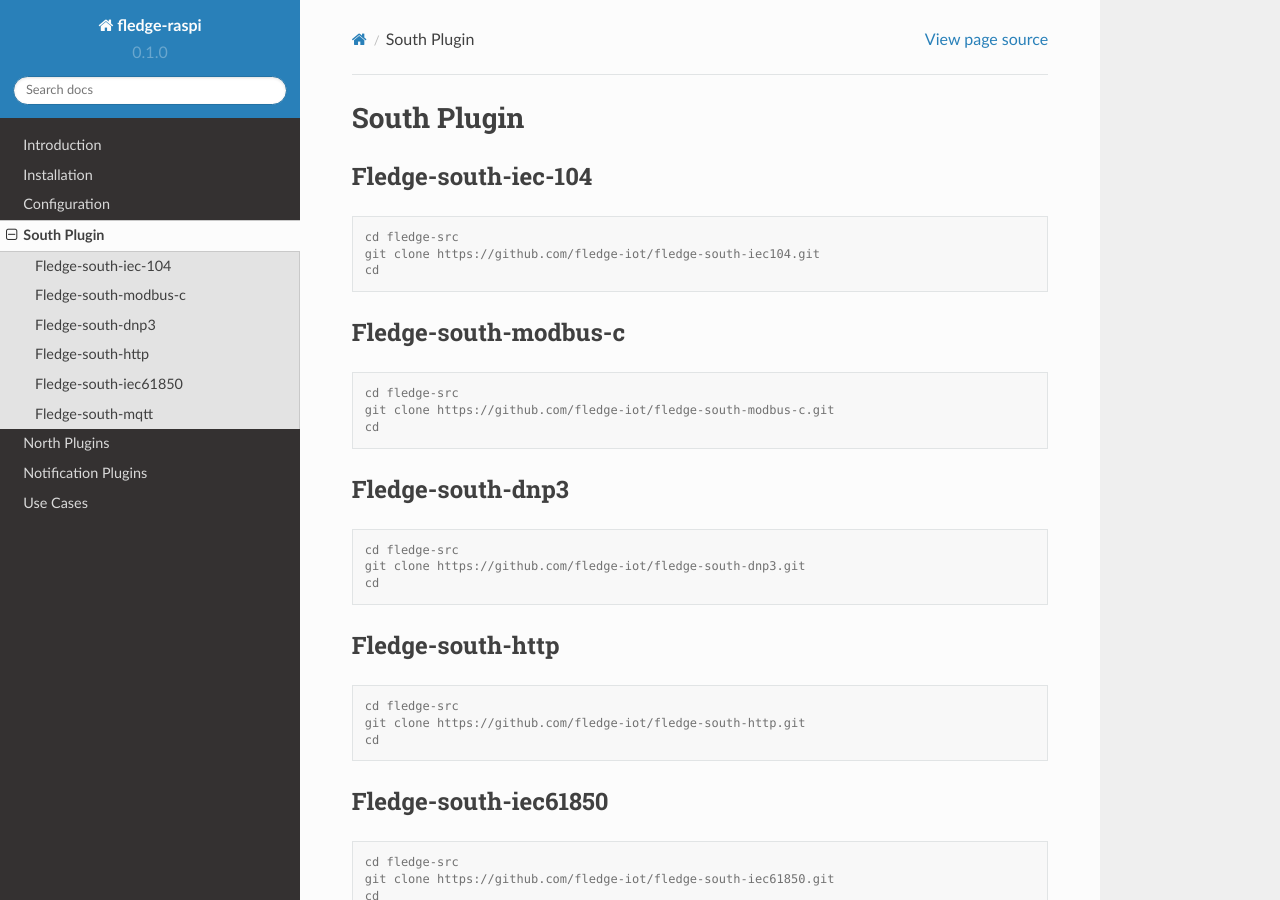
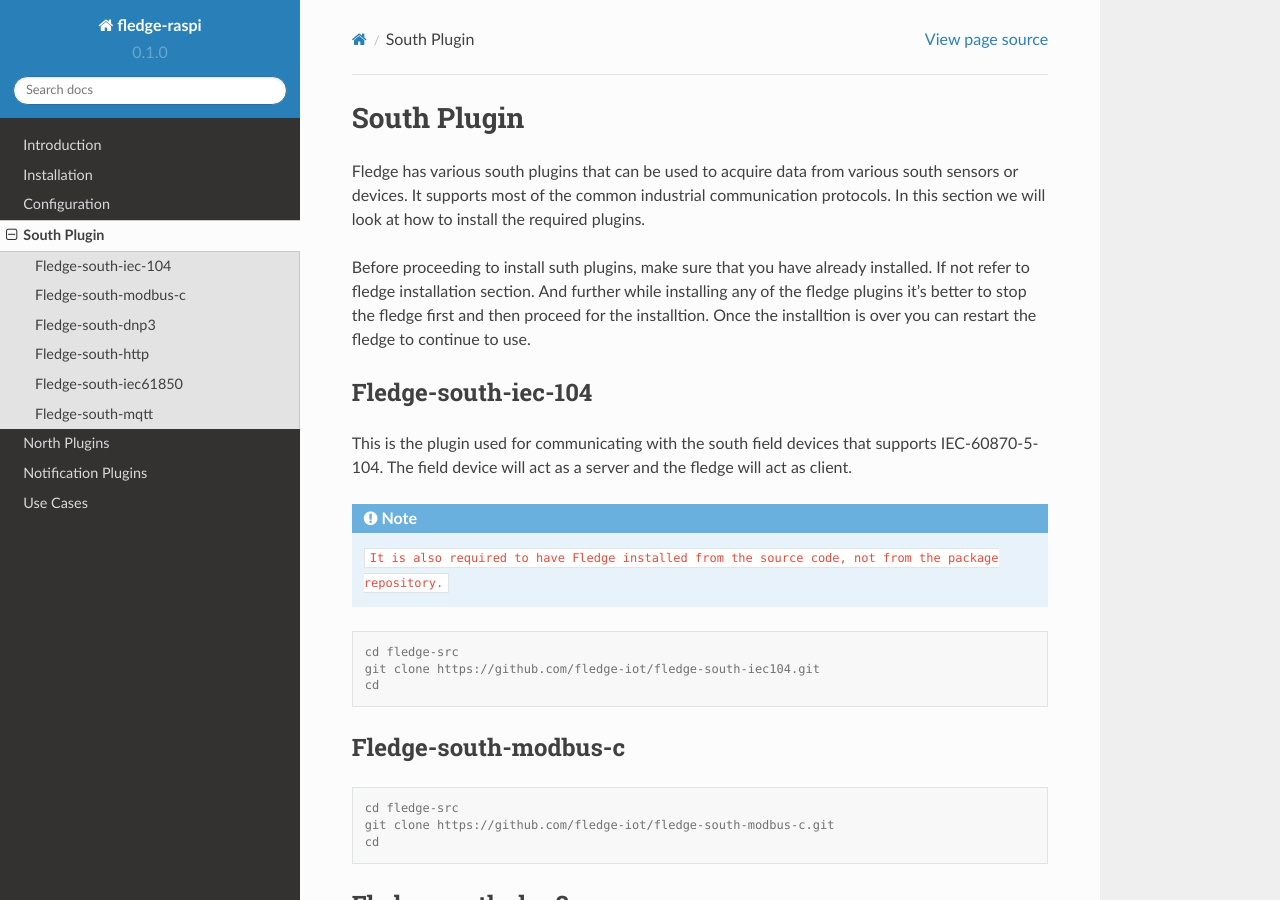
Before and after one commit to 19914039/fledgeDoc, a Sphinx documentation site: the page built from docs/source/south_plugin.rst, in a window 1280 px wide and 900 px high. Built offline with Sphinx 7.4.7 and the Read the Docs theme 2.0.0, drawn with Linux system fonts in a browser that asks for light colours.

Commit message:
Update south_plugin.rst

```diff
--- a/docs/source/south_plugin.rst
+++ b/docs/source/south_plugin.rst
@@ -1,8 +1,19 @@
 South Plugin
 ======
 
+Fledge has various south plugins that can be used to acquire data from various south sensors or devices. It supports most of the common industrial communication protocols. In this section we will look at how to install the required plugins.
+
+Before proceeding to install suth plugins, make sure that you have already installed. If not refer to fledge installation section. And further while installing any of the fledge plugins it's better to stop the fledge first and then proceed for the installtion. Once the installtion is over you can restart the fledge to continue to use.
+
 Fledge-south-iec-104
 -------
+
+This is the plugin used for communicating with the south field devices that supports IEC-60870-5-104. The field device will act as a server and the fledge will act as client.
+
+
+.. note::
+
+  ``It is also required to have Fledge installed from the source code, not from the package repository.``
 
 .. code-block:: console
 
```
